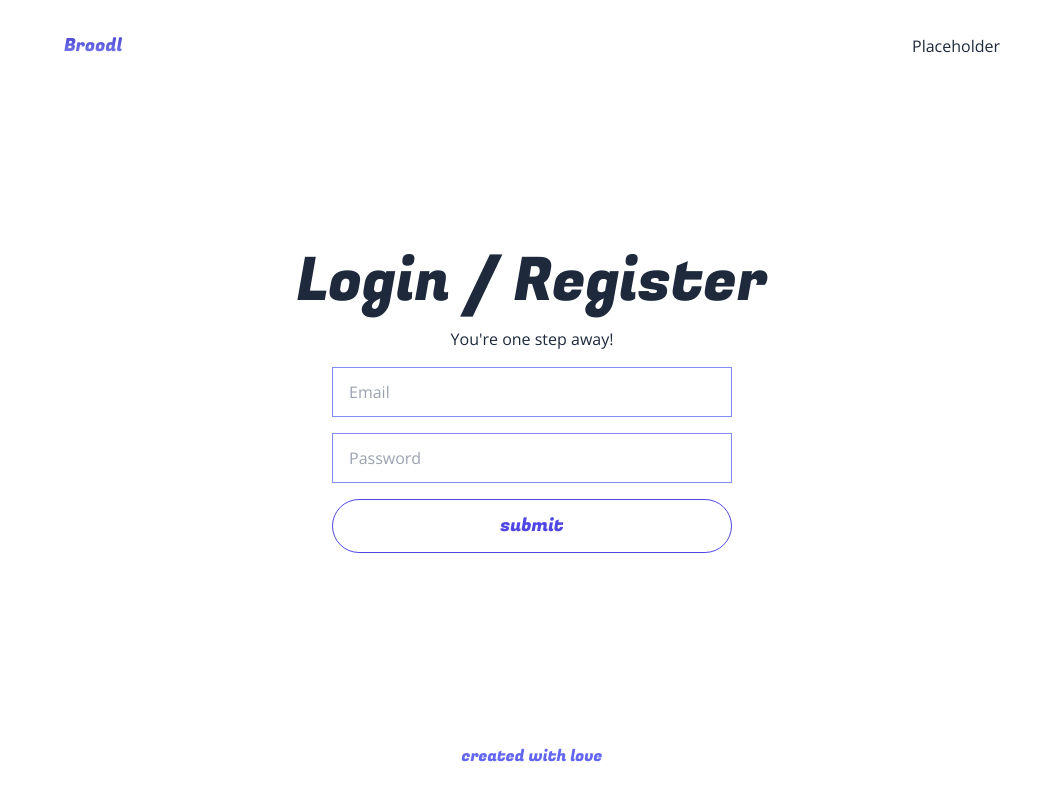
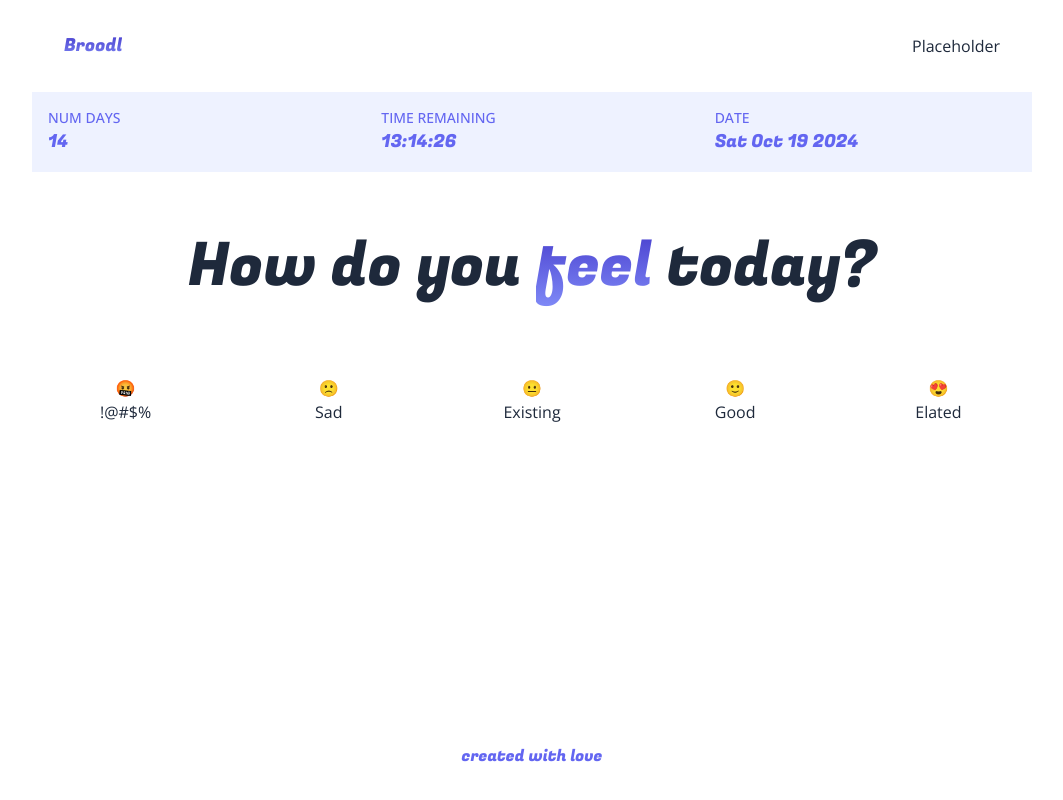
Before and after one commit to WilliamArkananta/broodl, a Next.js app: page /dashboard in a window 1280 px wide. Shown: the whole page, without its empty margins (108-1171 px from the left). Built offline with nearby package versions, Linux system fonts and the light colour scheme.

Commit message:
Youtube 01:26:37

```diff
--- a/app/components/Dashboard.tsx
+++ b/app/components/Dashboard.tsx
@@ -1,7 +1,60 @@
 import React from "react";
+import { Fugaz_One } from "next/font/google";
+
+const fugaz = Fugaz_One({
+  subsets: ["latin"],
+  weight: ["400"],
+});
 
 function Dashboard() {
-  return <div>Dashboard</div>;
+  const statuses = {
+    num_days: 14,
+    time_remaining: "13:14:26",
+    date: new Date().toDateString(),
+  };
+
+  const moods = [
+    { mood: "!@#$%", emoji: "🤬" },
+    { mood: "Sad", emoji: "🙁" },
+    { mood: "Existing", emoji: "😐" },
+    { mood: "Good", emoji: "🙂" },
+    { mood: "Elated", emoji: "😍" },
+  ];
+
+  return (
+    <div className="flex flex-col flex-1 gap-8 sm:gap-12 md:gap-16">
+      <div className="grid grid-cols-3 bg-indigo-50 text-indigo-500">
+        {Object.entries(statuses).map(([key, value]) => (
+          <div key={key} className="p-4">
+            <p className="font-medium uppercase text-xs sm:text-sm truncate">
+              {key.replace("_", " ")}
+            </p>
+            <p className={`${fugaz.className} text-base sm:text-lg truncate`}>
+              {value}
+            </p>
+          </div>
+        ))}
+      </div>
+      <h4
+        className={`${fugaz.className} text-4xl md:text-6xl sm:text-5xl text-center`}
+      >
+        How do you <span className="textGradient">feel</span> today?
+      </h4>
+      <div className="grid grid-cols-1 sm:grid-cols-2 md:grid-cols-5 gap-4">
+        {moods.map((mood, index) => (
+          <button
+            key={index}
+            className={`lex flex-col items-center p-4 ${
+              index === 4 ? "sm:col-span-2 md:col-span-1" : ""
+            }`}
+          >
+            <p>{mood.emoji}</p>
+            <p>{mood.mood}</p>
+          </button>
+        ))}
+      </div>
+    </div>
+  );
 }
 
 export default Dashboard;
--- a/app/components/Login.tsx
+++ b/app/components/Login.tsx
@@ -16,19 +16,22 @@ function Login() {
       <p>You're one step away!</p>
       <input
         type="text"
-        className="w-full max-w-[400px] mx-auto px-4 py-2
-      sm:py-3 border border-solid border-indigo-400"
+        className="w-full max-w-[400px] mx-auto px-3 duration-200 hover:border-indigo-600 focus:border-indigo-600 py-2
+      sm:py-3 border border-solid border-indigo-400 rounded-full outline-none"
         placeholder="Email"
       />
       <input
-        className="w-full max-w-[400px] mx-auto px-4 py-2
-      sm:py-3 border border-solid border-indigo-400"
+        className="w-full max-w-[400px] mx-auto px-3 duration-200 hover:border-indigo-600 focus:border-indigo-600 py-2
+      sm:py-3 border border-solid border-indigo-400 rounded-full outline-none"
         placeholder="Password"
         type="password"
       />
       <div className="max-w-[400px] w-full mx-auto">
         <Button text="submit" full></Button>
       </div>
+      <p className="text-center">
+        Don't have an account? <span className="text-indigo-600">Sign Up</span>
+      </p>
     </div>
   );
 }
--- a/app/dashboard/page.tsx
+++ b/app/dashboard/page.tsx
@@ -9,7 +9,7 @@ export const metadata: Metadata = {
 };
 
 function DashboardPage() {
-  const isAuthenticated = false;
+  const isAuthenticated = true;
 
   const children = isAuthenticated ? <Dashboard /> : <Login />;
 
```
Also changed, not shown: package.json (+6 -6 lines), 1 other file (tests, documents, lock files or other folders).
